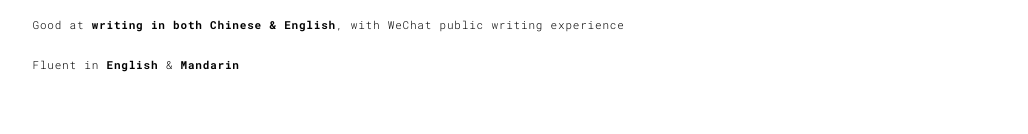
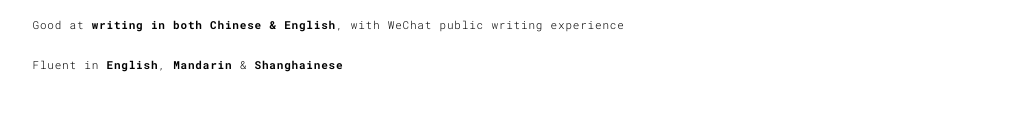
Before and after one commit to XuChentianye/XuChentianye.github.io, a plain HTML site: page about.html in a window 1280 px wide. Shown: the part 3219-3353 px from the top of the page, without its empty margins (120-1148 px from the left). Drawn offline with Linux system fonts and the light colour scheme.

Commit message:
Update about.html

```diff
--- a/about.html
+++ b/about.html
@@ -131,7 +131,7 @@
 			  	  Good at <b>writing in both Chinese & English</b>, with WeChat public writing experience
 			  </p>
 			  <p>
-				  Fluent in <b>English</b> & <b>Mandarin</b>
+				  Fluent in <b>English</b>, <b>Mandarin</b> & <b>Shanghainese</b>
 			  </p>
 
 			  <br/><h2>Interests & Hobbies</h2><br/>
```
